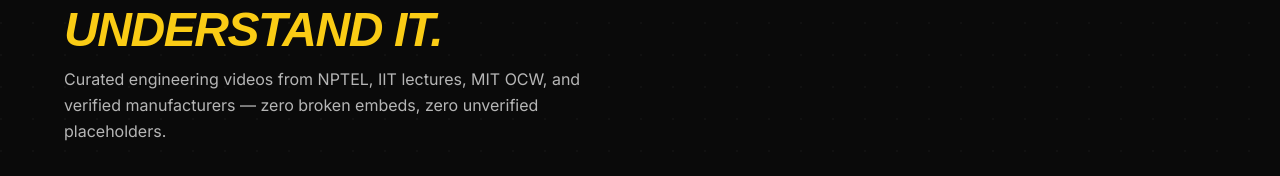
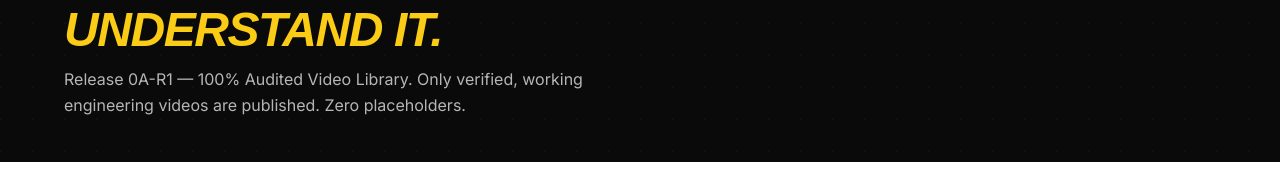
Before and after one commit to mrpdrectheultimate-alt/polymer-hub, a Next.js app: page /videos in a window 1280 px wide. Shown: the part 202-378 px from the top of the page. Built offline with nearby package versions, Linux system fonts and the light colour scheme; no server answers; the database is empty.

Commit message:
deploy: Release 0A-R1 Single Verified Video badge update

```diff
--- a/src/app/videos/page.tsx
+++ b/src/app/videos/page.tsx
@@ -281,7 +281,7 @@ export default function VideoLibraryPage() {
             <span className="text-yellow-bright italic">UNDERSTAND IT.</span>
           </h1>
           <p className="text-white/70 max-w-xl leading-relaxed">
-            Curated engineering videos from NPTEL, IIT lectures, MIT OCW, and verified manufacturers — zero broken embeds, zero unverified placeholders.
+            Release 0A-R1 — 100% Audited Video Library. Only verified, working engineering videos are published. Zero placeholders.
           </p>
         </div>
       </section>
```
